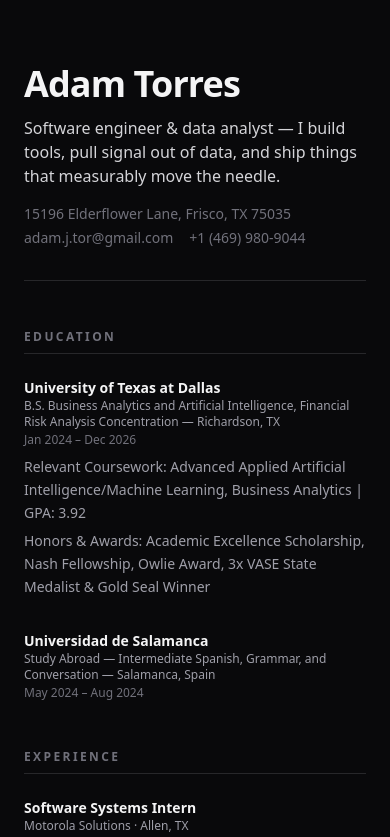
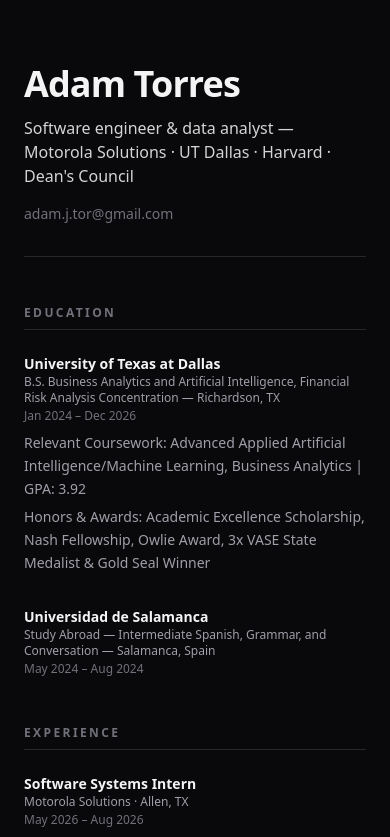
Before and after one commit to Monotonality/GardenOfAdam, a Next.js app: page / in a window 390 px wide. Shown: the top 837 px of the page. Built offline with nearby package versions, Linux system fonts and the light colour scheme.

Commit message:
Update header with brand names, remove address and phone

```diff
--- a/src/app/page.tsx
+++ b/src/app/page.tsx
@@ -216,16 +216,12 @@
         <header className="border-b border-zinc-800 pb-8">
           <h1 className="text-4xl font-bold tracking-tight sm:text-5xl">Adam Torres</h1>
           <p className="mt-3 text-base text-zinc-300">
-            Software engineer &amp; data analyst — I build tools, pull signal out of data, and
-            ship things that measurably move the needle.
+            Software engineer &amp; data analyst — Motorola Solutions · UT Dallas · Harvard ·
+            Dean&apos;s Council
           </p>
           <div className="mt-4 flex flex-wrap gap-x-4 gap-y-1 text-sm text-zinc-500">
-            <span>15196 Elderflower Lane, Frisco, TX 75035</span>
             <a href="mailto:adam.j.tor@gmail.com" className="underline-offset-4 hover:text-zinc-300 hover:underline">
               adam.j.tor@gmail.com
-            </a>
-            <a href="tel:+14699809044" className="underline-offset-4 hover:text-zinc-300 hover:underline">
-              +1 (469) 980-9044
             </a>
           </div>
         </header>
```
